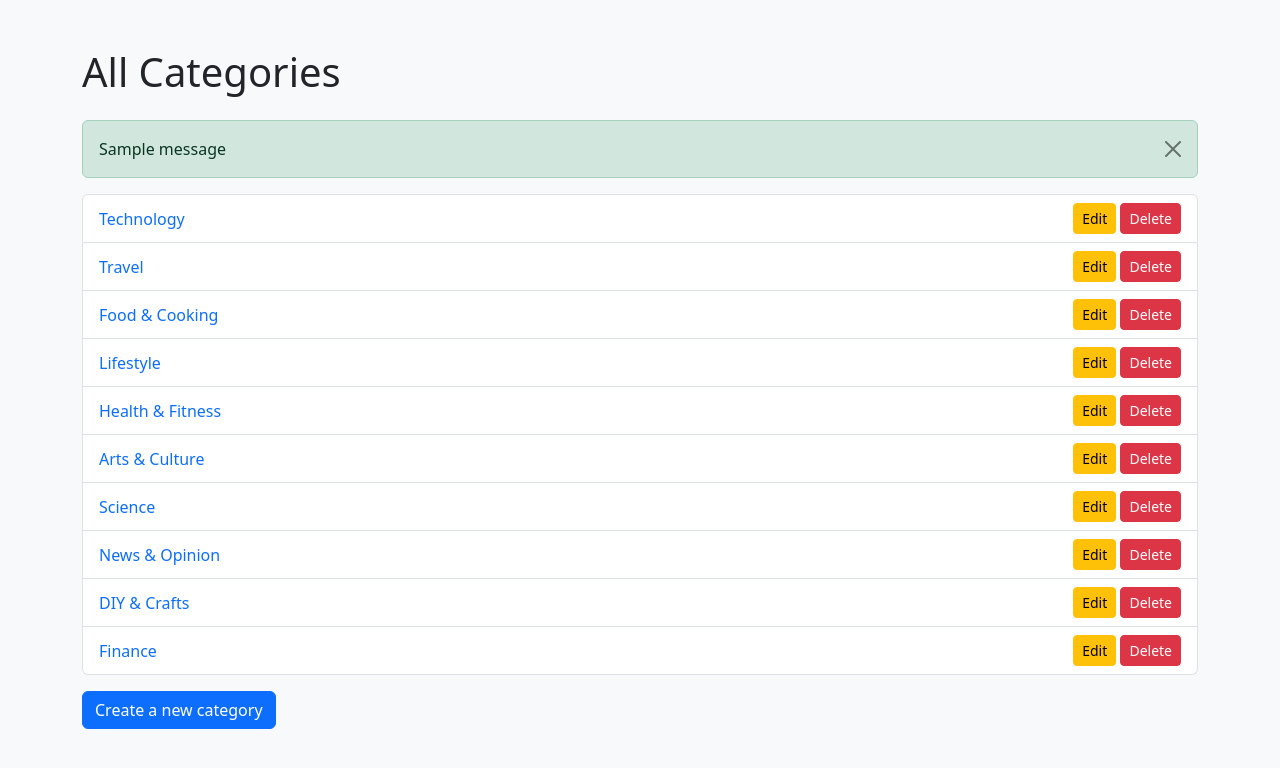
After one commit to Giddyjr7/Blog-App, a Flask app: page /categories in a window 1280 px wide. The commit adds this page. Shown: the top 768 px of the page. Run offline with Flask 3, Linux system fonts and the light colour scheme; a user stored in the database is signed in; one stand-in notice (Sample message) is shown.

Commit message:
Second update: added category listing and fixed template routes and also added category

```diff
--- /dev/null
+++ b/website/templates/list_categories.html
@@ -0,0 +1,48 @@
+<!DOCTYPE html>
+<html lang="en">
+<head>
+    <meta charset="UTF-8">
+    <title>All Categories</title>
+    <!-- Bootstrap CSS -->
+    <link href="https://cdn.jsdelivr.net/npm/bootstrap@5.3.2/dist/css/bootstrap.min.css" rel="stylesheet">
+</head>
+<body class="bg-light">
+    <div class="container mt-5">
+        <h1 class="mb-4">All Categories</h1>
+
+        <!-- Flash messages -->
+        {% with messages = get_flashed_messages(with_categories=true) %}
+          {% if messages %}
+            {% for category, message in messages %}
+              <div class="alert alert-{{ category }} alert-dismissible fade show" role="alert">
+                  {{ message }}
+                  <button type="button" class="btn-close" data-bs-dismiss="alert" aria-label="Close"></button>
+              </div>
+            {% endfor %}
+          {% endif %}
+        {% endwith %}
+
+        {% if categories %}
+            <ul class="list-group">
+                {% for category in categories %}
+                    <li class="list-group-item d-flex justify-content-between align-items-center">
+                        <a href="{{ url_for('views.category_posts', cat_id=category.id) }}" class="text-decoration-none">{{ category.name }}</a>
+                        <!-- Edit/Delete buttons placeholders -->
+                        <div>
+                            <a href="{{ url_for('views.edit_category', cat_id=category.id) }}" class="btn btn-sm btn-warning">Edit</a>
+                            <a href="{{ url_for('views.delete_category', cat_id=category.id) }}" class="btn btn-sm btn-danger">Delete</a>
+                        </div>
+                    </li>
+                {% endfor %}
+            </ul>
+        {% else %}
+            <p class="text-muted">No categories found.</p>
+        {% endif %}
+
+        <a href="{{ url_for('views.create_category') }}" class="btn btn-primary mt-3">Create a new category</a>
+    </div>
+
+    <!-- Bootstrap JS -->
+    <script src="https://cdn.jsdelivr.net/npm/bootstrap@5.3.2/dist/js/bootstrap.bundle.min.js"></script>
+</body>
+</html>
--- a/website/templates/posts_div.html
+++ b/website/templates/posts_div.html
@@ -86,7 +86,6 @@
                         href="/delete-comment/{{comment.id}}"
                         class="dropdown-item"
                         >Delete</a>
-                      >
                     </li>
                   </ul>
                 </div>
--- a/website/views.py
+++ b/website/views.py
@@ -45,7 +45,6 @@ def create_post():
     return render_template('create_post.html', user=current_user, categories=categories)
 
 
-
 @views.route("/category/<int:cat_id>")
 @login_required
 def category_posts(cat_id):
@@ -53,16 +52,13 @@ def category_posts(cat_id):
     posts = Post.query.filter_by(category_id=cat_id).all()
     return render_template("posts.html", user=current_user, posts=posts, username=f"{category.name} Category")
 
+
 @views.route("/tag/<int:tag_id>")
 @login_required
 def tag_posts(tag_id):
     tag = Tag.query.get_or_404(tag_id)
     posts = tag.posts
     return render_template("posts.html", user=current_user, posts=posts, username=f"Tag: {tag.name}")
-
-
-
-
 
 
 @views.route("/delete-post/<id>")
@@ -80,7 +76,6 @@ def delete_post(id):
         flash('Post deleted.', category='success')
 
     return redirect(url_for('views.home'))
-
 
 
 @views.route("/posts/<username>")
@@ -104,7 +99,7 @@ def create_comment(post_id):
     if not text:
         flash('Comment cannot be empty.', category='error')
     else:
-        post = Post.query.filter_by(id=post_id)
+        post = Post.query.filter_by(id=post_id).first()
         if post:
             comment = Comment(
                 text=text, author=current_user.id, post_id=post_id)
@@ -173,3 +168,36 @@ def edit_post(id):
             return redirect(url_for('views.home'))
 
     return render_template('edit_post.html', user=current_user, post=post)
+
+
+# ---------- CATEGORY ROUTES ----------
+@views.route('/create-category', methods=['GET', 'POST'])
+@login_required
+def create_category():
+    if request.method == 'POST':
+        category_name = request.form.get('name')
+
+        if not category_name:
+            flash("Category name cannot be empty", "danger")
+            return redirect(url_for('views.create_category'))
+
+        # Check if category already exists
+        existing = Category.query.filter_by(name=category_name).first()
+        if existing:
+            flash("Category already exists", "warning")
+            return redirect(url_for('views.create_category'))
+
+        new_category = Category(name=category_name)
+        db.session.add(new_category)
+        db.session.commit()
+        flash(f"Category '{category_name}' created successfully!", "success")
+        return redirect(url_for('views.list_categories'))
+
+    return render_template('create_category.html')
+
+
+@views.route('/categories')
+@login_required
+def list_categories():
+    categories = Category.query.all()
+    return render_template('list_categories.html', categories=categories, user=current_user)
```
Also changed, not shown: seed.py (added, +31 -0 lines), website/templates/create_category.html (added, +40 -0 lines), instance/database.db, 1 other file.
